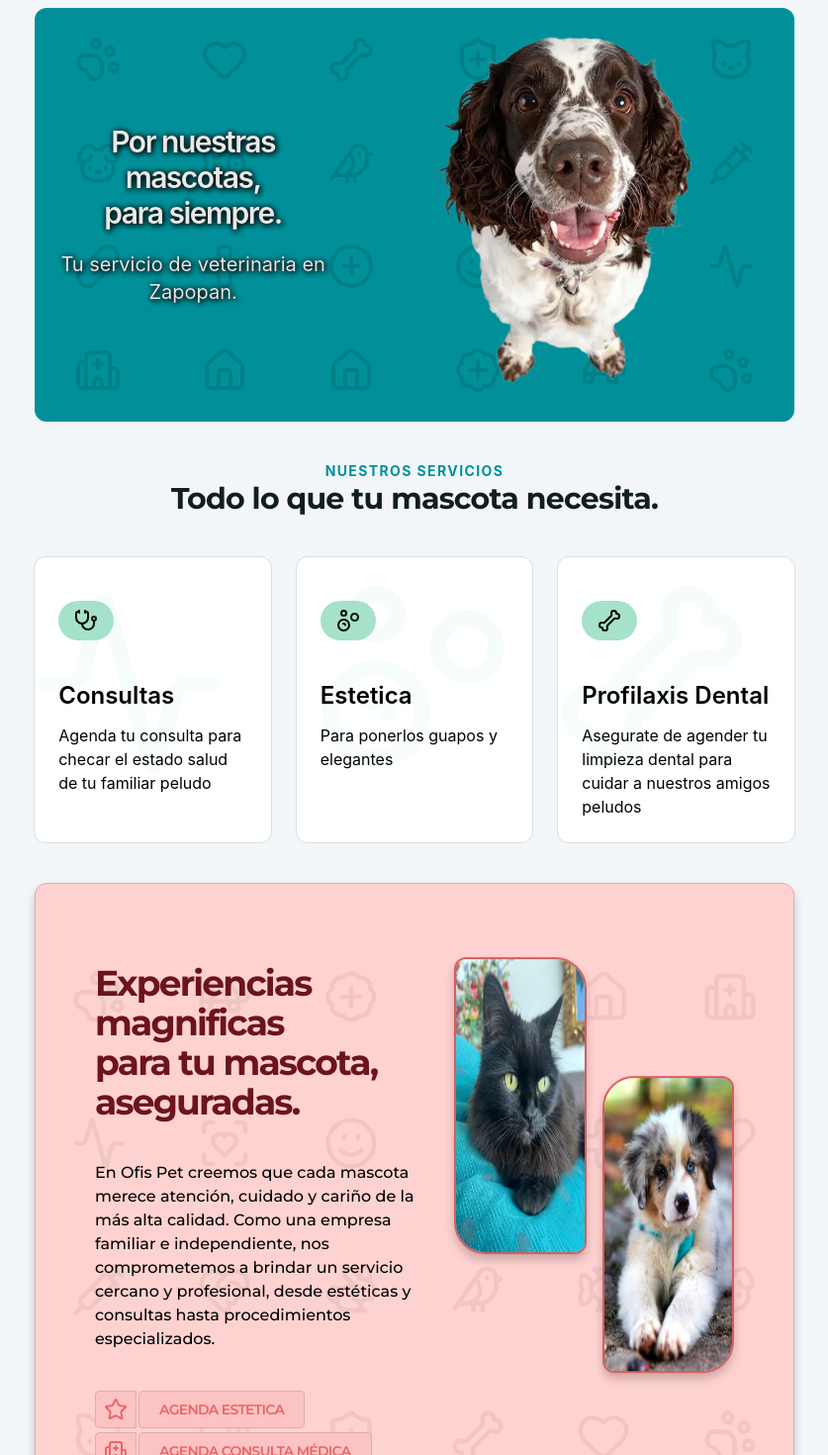
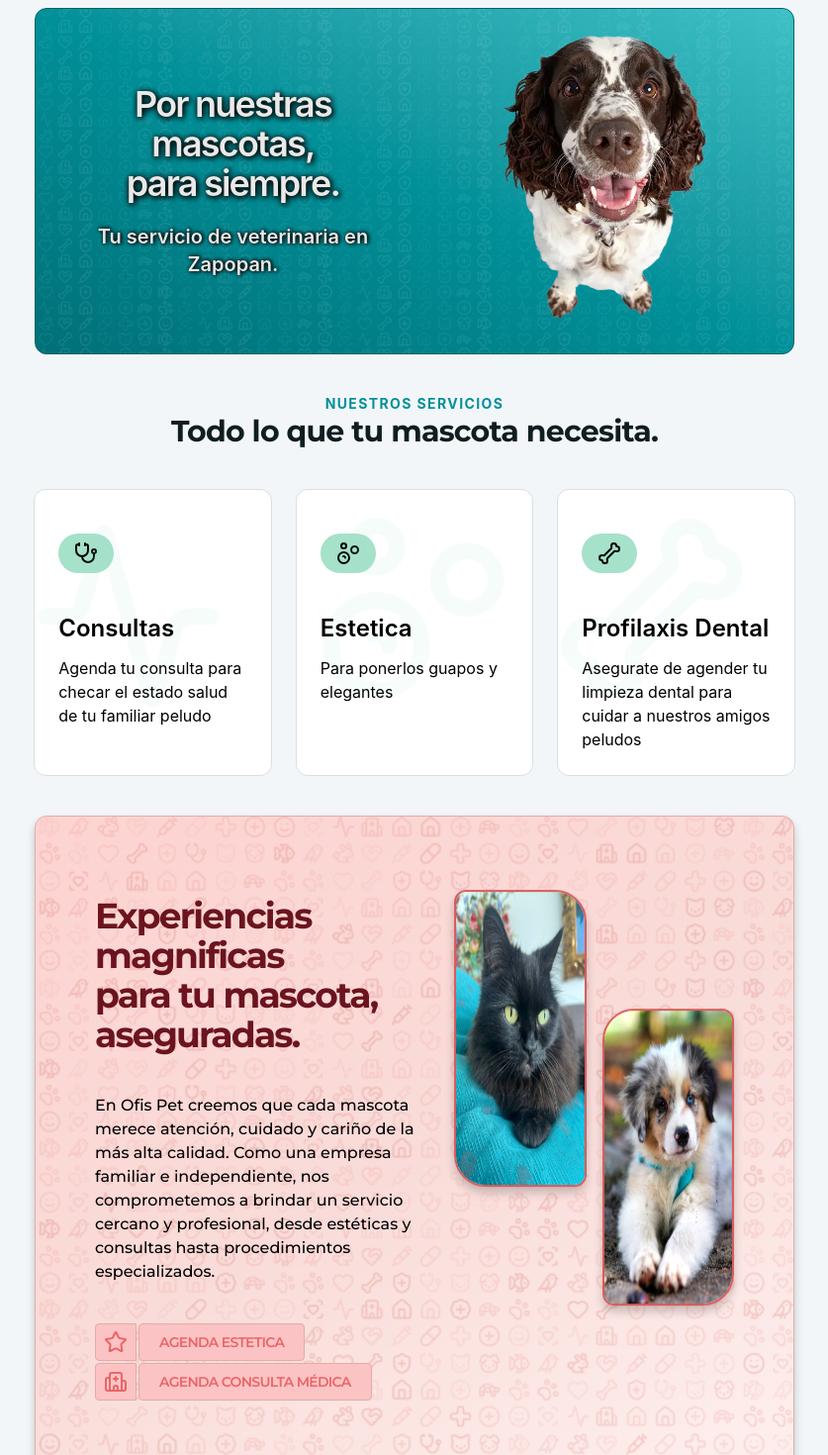
Before and after one commit to wMageblood/blacky, a React (Vite) app: page / in a window 1280 px wide. Shown: the part 100-1570 px from the top of the page at 99% size, without its empty margins (221-1058 px from the left). Built offline with nearby package versions, Linux system fonts and the light colour scheme.

Commit message:
fixed backgrounds

```diff
--- a/src/Pages/Home.tsx
+++ b/src/Pages/Home.tsx
@@ -5,29 +5,31 @@ import { ServicesCard } from "../components/ServicesCard.tsx";
 import { openWhatsapp } from "../utility/openWhatsapp.ts";
 import { BACKGROUND_ICONS } from "../components/BackgroundIcons.tsx"
 import { Hospital, Star } from "lucide-react";
+import mainBannerBg from "../assets/main-banner-bg.png";
+import secondBannerBg from "../assets/second-banner-bg.png"
 
 export const Home = () => {
 
+  const ICON_COLORS = [
+  "#E58A84",
+  "#F09A95",
+  "#EFA29D",
+  "#D96F68",
+  "#F4B6B2",
+];
+
   return (
     <div id="inicio" className='my-6'>
-      <div className={`bg-[#019099] w-[85%] md:w-[60%] relative mx-auto p-4 overflow-hidden rounded-xl`}>
-        <div className="absolute inset-0 grid grid-cols-6 place-items-center">
-          {BACKGROUND_ICONS.map((Icon, index) => (
-            <Icon
-              key={index}
-              className="w-12 h-12 text-red opacity-10"
-            />
-          ))}
-        </div>
+      <div style={{ backgroundImage: `url(${mainBannerBg})`, backgroundSize: "cover", backgroundPosition: "center", backgroundRepeat: "no-repeat",}} className={`border border-[#006065] w-[85%] md:w-[60%] relative grid grid-cols-1 md:grid-cols-2 mx-auto p-4 overflow-hidden rounded-xl`}>
         <div className='flex justify-between z-2'>
           <div className='my-auto mx-auto text-center text-[#e9e9e9]'>
-            <h1 className='text-3xl font-semibold tracking-tighter mb-5 filter-[drop-shadow(1px_1px_3px_black)_drop-shadow(0px_0px_0px_black)]'>Por nuestras mascotas, <br/> para siempre.</h1>
-            <p className='text-xl filter-[drop-shadow(1px_1px_3px_black)_drop-shadow(0px_0px_0px_black)]'>Tu servicio de veterinaria en Zapopan.</p>
+            <h1 className='xl:text-4xl text-3xl font-semibold tracking-tighter mb-5 filter-[drop-shadow(1px_1px_3px_black)_drop-shadow(0px_0px_0px_black)]'>Por nuestras mascotas, <br/> para siempre.</h1>
+            <p className='xl:text-xl md:text-md font-semibold filter-[drop-shadow(1px_0px_2px_black)_drop-shadow(0px_0px_0px_black)]'>Tu servicio de veterinaria en Zapopan.</p>
           </div>
-          <div className='ml-auto z-1'>
+        </div>
+          <div className='ml-auto z-1 mt-10 md:mt-0'>
             <img src={dog} alt={'doggy doggo dog dog'}/>
           </div>
-        </div>
       </div>
 
       <div className='my-10 w-[85%] md:w-[62%] mx-auto'>
@@ -37,16 +39,7 @@ export const Home = () => {
         </div>
         <ServicesCard />
       </div>
-
-      <div className='bg-[#fed2d0] border border-[#e2aca8] relative shadow-soft-blur rounded-xl w-[85%] md:w-[60%] mx-auto py-20 px-15 mb-15'>
-        <div className="absolute inset-0 py-10 grid grid-cols-3 md:grid-cols-6 place-items-center">
-          {BACKGROUND_ICONS.toReversed().map((Icon, index) => (
-            <Icon
-              key={index}
-              className="w-14 h-14 text-red opacity-5"
-            />
-          ))}
-        </div>
+      <div style={{ backgroundImage: `url(${secondBannerBg})`, backgroundSize: "cover", backgroundPosition: "center", backgroundRepeat: "no-repeat",}}  className='border border-[#e2aca8] relative shadow-soft-blur rounded-xl w-[85%] md:w-[60%] mx-auto py-20 px-15 mb-15'>
         <div className='grid grid-cols-1 md:grid-cols-2 z-1'>
           <div className='flex flex-col'>
             <h1 className='text-4xl font-bold tracking-tighter mb-10 font-Montserrat text-[#6b141f] z-1'>Experiencias magnificas <br/> para tu mascota, aseguradas.</h1>
@@ -54,7 +47,7 @@ export const Home = () => {
               En Ofis Pet creemos que cada mascota merece atención, cuidado y cariño de la más alta calidad. Como una empresa familiar e independiente, nos comprometemos a brindar un servicio cercano y profesional, desde estéticas y consultas hasta procedimientos especializados.
             </p>
             <div className='md:mb-auto flex flex-col w-fit items-stretch mt-5 text-sm z-1 mb-10'>
-              <div className='flex w-fit group mb-1'>
+              <div className='flex w-fit group mb-[2px]'>
                 <div className='flex items-center justify-center px-2 bg-[#fbc3c3] border mr-0.5 border-[#e2aca8] rounded-sm rounded-tr-none text-[#EA6568] rounded-br-none group-hover:bg-[#9e3434] transition duration-300'>
                   <Star />
                 </div>
--- a/src/components/NavigationBar.tsx
+++ b/src/components/NavigationBar.tsx
@@ -1,9 +1,10 @@
 import { PhoneIncoming, CalendarCheck } from "lucide-react";
+import { openWhatsapp } from "../utility/openWhatsapp";
 
 export const NavigationBar = () => {
   return (
     <header className="md:w-[60%] w-[85%] mx-auto mt-5">
-      <nav className="grid-cols-3 h-16 items-center justify-between mx-auto xl:grid">
+      <nav className="grid-cols-3 h-16 items-center justify-between mx-auto hidden xl:grid">
         <div className='justify-start'>
           <h1>Logo</h1>
         </div>
@@ -24,7 +25,7 @@ export const NavigationBar = () => {
           </div>
           <div className='flex bg-[#019099] rounded-md px-2 py-1 items-center justify-center group hover:bg-[#f2f6f8] border border-[#019099] transition duration-100 hover:border-[#101d21]'>
             <CalendarCheck className='text-[#f2f6f8] group-hover:text-[#101d21] group-hover:bg-[#f2f6f8]  transition duration-100' />
-            <button className='font-Geist font-semibold px-3 py-1 rounded-sm text-[#f2f6f8] group-hover:text-[#101d21] group-hover:bg-[#f2f6f8]  transition duration-100'>Agenda Cita</button>
+            <button onClick={() => openWhatsapp('Hola, me gustaría agendar una cita')} className='font-Geist font-semibold px-3 py-1 rounded-sm text-[#f2f6f8] group-hover:text-[#101d21] group-hover:bg-[#f2f6f8]  transition duration-100'>Agenda Cita</button>
           </div>
         </div>
       </nav>
```
Also changed, not shown: src/assets/main-banner-bg.png (added), src/assets/second-banner-bg.png (added).
